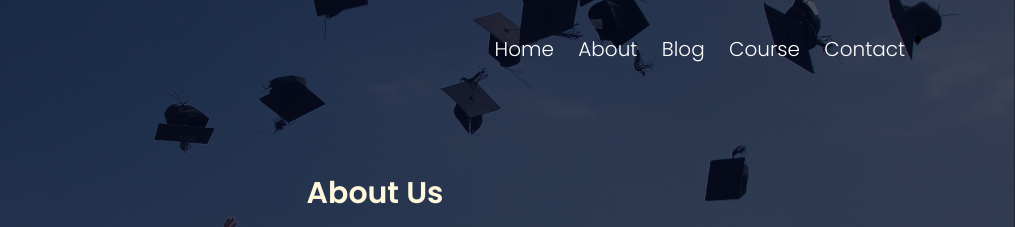
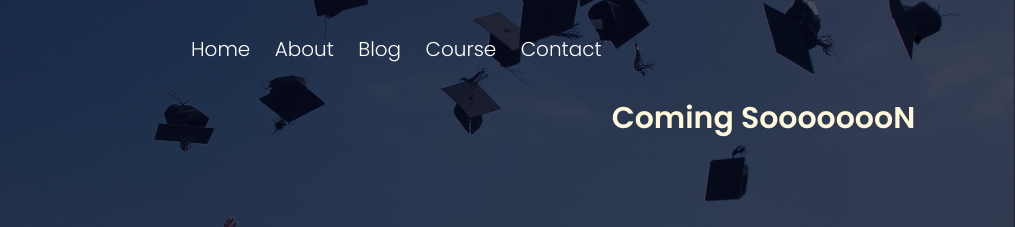
Before and after one commit to Mahasin2719/Arfa-Uni-web, a plain HTML site: page Contact.html in a window 1280 px wide. Shown: the top 227 px of the page, 265-1280 px from the left. Drawn offline with Linux system fonts and the light colour scheme.

Commit message:
Change in Contact.html file

```diff
--- a/Contact.html
+++ b/Contact.html
@@ -34,6 +34,8 @@
                     <li><a href="./Contact.html">Contact</a></li>
                 </ul>
             </div>
+            <h1>Coming SoooooooN</h1>
+
             <li>
                 <div class="open" id="open" onclick="openMenu()"></div>
             </li>
```
